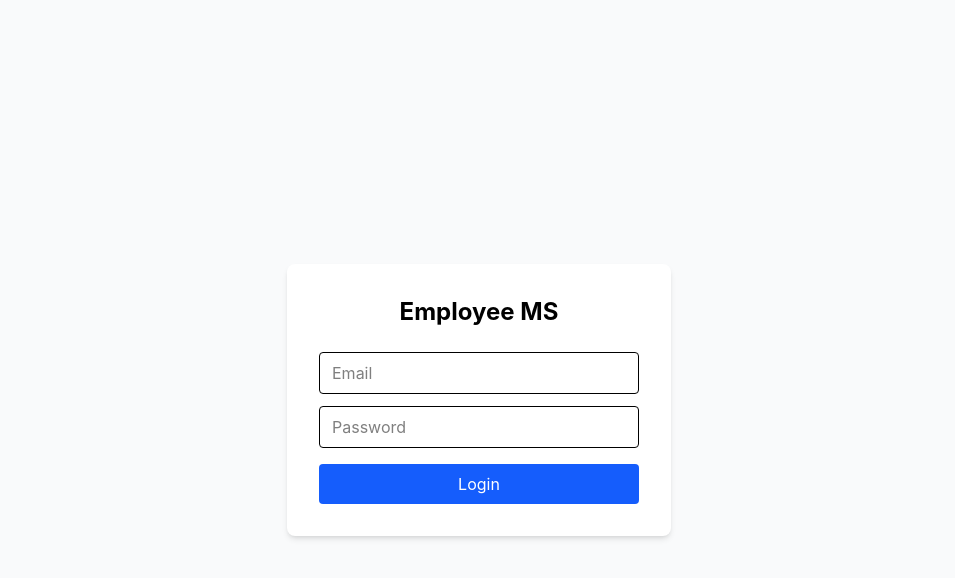
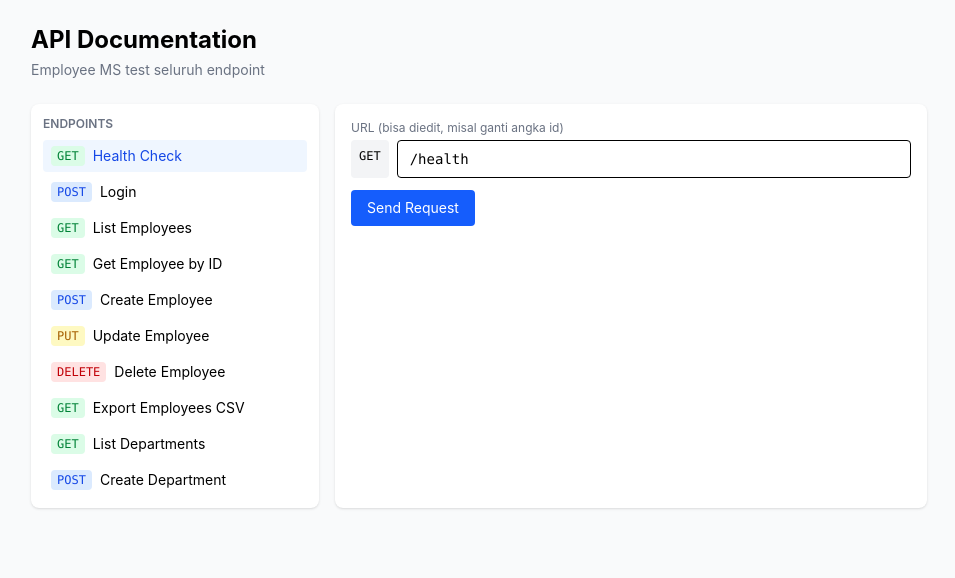
Before and after one commit to CahKangkung/employeeMS, a React (Vite) app in the folder frontend/: page /api-documentation in a window 1280 px wide. Before the commit this address led to /login. Shown: the top 578 px of the page, without its empty margins (161-1116 px from the left). Built offline with nearby package versions, Linux system fonts and the light colour scheme; no server answers.

Commit message:
Menambahkan Halaman API-Documentation Untuk Setiap Endpoint

```diff
--- a/frontend/src/App.tsx
+++ b/frontend/src/App.tsx
@@ -3,6 +3,7 @@ import Login from './pages/login';
 import EmployeeList from './pages/EmployeeList';
 import EmployeeForm from './pages/EmployeeForm';
 import EmployeeDetail from './pages/EmployeeDetail';
+import ApiDocs from './pages/ApiDocs';
 
 function ProtectedRoute({ children }: { children: React.ReactNode }) {
     const token = localStorage.getItem('token');
@@ -22,6 +23,7 @@ function App() {
         <BrowserRouter>
             <Routes>
                 <Route path="/login" element={<Login />} />
+                <Route path="/api-documentation" element={<ApiDocs />} />
                 <Route
                     path="/employees"
                     element={
--- /dev/null
+++ b/frontend/src/pages/ApiDocs.tsx
@@ -0,0 +1,145 @@
+import { useState } from 'react';
+
+interface EndpointDef {
+    name: string;
+    method: 'GET' | 'POST' | 'PUT' | 'DELETE';
+    path: string;
+    auth: boolean;
+    bodyExample?: string;
+}
+
+const API_ORIGIN = (import.meta.env.VITE_API_URL as string).replace('/api', '');
+
+const ENDPOINTS: EndpointDef[] = [
+    { name: 'Health Check', method: 'GET', path: '/health', auth: false },
+    { name: 'Login', method: 'POST', path: '/api/auth/login', auth: false, bodyExample: '{\n  "email": "admin@employeems.com",\n  "password": "admin123"\n}' },
+    { name: 'List Employees', method: 'GET', path: '/api/employees?search=&departmentId=&status=&page=1&limit=10', auth: true },
+    { name: 'Get Employee by ID', method: 'GET', path: '/api/employees/1', auth: true },
+    { name: 'Create Employee', method: 'POST', path: '/api/employees', auth: true, bodyExample: '{\n  "fullName": "",\n  "email": "",\n  "departmentId": 1\n}' },
+    { name: 'Update Employee', method: 'PUT', path: '/api/employees/1', auth: true, bodyExample: '{\n  "status": "inactive"\n}' },
+    { name: 'Delete Employee', method: 'DELETE', path: '/api/employees/1', auth: true },
+    { name: 'Export Employees CSV', method: 'GET', path: '/api/employees/export/csv', auth: true },
+    { name: 'List Departments', method: 'GET', path: '/api/departments', auth: true },
+    { name: 'Create Department', method: 'POST', path: '/api/departments', auth: true, bodyExample: '{\n  "name": ""\n}' },
+];
+
+function ApiDocs() {
+    const [selected, setSelected] = useState(0);
+    const [path, setPath] = useState(ENDPOINTS[0].path);
+    const [token, setToken] = useState(localStorage.getItem('token') || '');
+    const [body, setBody] = useState(ENDPOINTS[0].bodyExample || '');
+    const [status, setStatus] = useState<number | null>(null);
+    const [response, setResponse] = useState('');
+    const [sending, setSending] = useState(false);
+
+    const endpoint = ENDPOINTS[selected];
+
+    const handleSelect = (i: number) => {
+        setSelected(i);
+        setPath(ENDPOINTS[i].path);
+        setBody(ENDPOINTS[i].bodyExample || '');
+        setStatus(null);
+        setResponse('');
+    };
+
+    const handleSend = async () => {
+        setSending(true);
+        setStatus(null);
+        setResponse('');
+        try {
+            const options: RequestInit = {
+                method: endpoint.method,
+                headers: {
+                    'Content-Type': 'application/json',
+                    ...(endpoint.auth && token ? { Authorization: `Bearer ${token}` } : {}),
+                },
+            };
+            if (endpoint.method !== 'GET' && endpoint.method !== 'DELETE' && body) {
+                options.body = body;
+            }
+            const res = await fetch(`${API_ORIGIN}${path}`, options);
+            setStatus(res.status);
+            const contentType = res.headers.get('content-type') || '';
+            if (contentType.includes('application/json')) {
+                setResponse(JSON.stringify(await res.json(), null, 2));
+            } else {
+                setResponse(await res.text());
+            }
+        } catch (err) {
+            setResponse(err instanceof Error ? err.message : 'Request gagal');
+        } finally {
+            setSending(false);
+        }
+    };
+
+    return (
+        <div className="min-h-screen bg-gray-50 p-4 md:p-6">
+            <div className="max-w-4xl mx-auto">
+                <h1 className="text-2xl font-bold mb-1">API Documentation</h1>
+                <p className="text-sm text-gray-500 mb-6">Employee MS test seluruh endpoint</p>
+
+                <div className="grid md:grid-cols-3 gap-4">
+                    <div className="md:col-span-1 bg-white rounded-lg shadow p-3">
+                        <p className="text-xs font-semibold text-gray-500 mb-2">ENDPOINTS</p>
+                        <ul className="space-y-1">
+                            {ENDPOINTS.map((ep, i) => (
+                                <li key={ep.name}>
+                                    <button
+                                    onClick={() => handleSelect(i)}
+                                    className={`w-full text-left px-2 py-1.5 rounded text-sm flex gap-2 items-center ${selected === i ? 'bg-blue-50 text-blue-700' : 'hover:bg-gray-50'}`}
+                                    >
+                                        <span className={`text-xs font-mono px-1.5 py-0.5 rounded ${
+                                            ep.method === 'GET' ? 'bg-green-100 text-green-700' :
+                                            ep.method === 'POST' ? 'bg-blue-100 text-blue-700' :
+                                            ep.method === 'PUT' ? 'bg-yellow-100 text-yellow-700' : 'bg-red-100 text-red-700'
+                                        }`}>{ep.method}</span>
+                                        {ep.name}
+                                    </button>
+                                </li>
+                            ))}
+                        </ul>
+                    </div>
+
+                    <div className="md:col-span-2 bg-white rounded-lg shadow p-4 space-y-3">
+                        <div>
+                            <label className="block text-xs text-gray-500 mb-1">URL (bisa diedit, misal ganti angka id)</label>
+                            <div className="flex gap-2">
+                                <span className="px-2 py-2 bg-gray-100 rounded text-xs font-mono">{endpoint.method}</span>
+                                <input value={path} onChange={(e) => setPath(e.target.value)} className="flex-1 border rounded px-3 py-2 text-sm font-mono" />
+                            </div>
+                        </div>
+
+                        {endpoint.auth && (
+                            <div>
+                                <label className="block text-xs text-gray-500 mb-1">Authorization Token (Bearer)</label>
+                                <input value={token} onChange={(e) => setToken(e.target.value)} placeholder="Paste JWT token" className="w-full border rounded px-3 py-2 text-sm font-mono" />
+                            </div>
+                        )}
+
+                        {endpoint.method !== 'GET' && endpoint.method !== 'DELETE' && (
+                            <div>
+                                <label className="block text-xs text-gray-500 mb-1">Request Body (JSON)</label>
+                                <textarea value={body} onChange={(e) => setBody(e.target.value)} rows={5} className="w-full border rounded px-3 py-2 text-sm font-mono" />
+                            </div>
+                        )}
+
+                        <button onClick={handleSend} disabled={sending} className="bg-blue-600 text-white px-4 py-2 rounded text-sm hover:bg-blue-700 disabled:opacity-50">
+                            {sending ? 'Mengirim...' : 'Send Request'}
+                        </button>
+
+                        {status !== null && (
+                            <div>
+                                <p className="text-xs text-gray-500 mb-1">
+                                    Status: <span className={status < 300 ? 'text-green-600 font-semibold' : 'text-red-600 font-semibold'}>{status}</span>
+                                </p>
+                                <pre className="bg-gray-900 text-gray-100 text-xs p-3 rounded overflow-x-auto max-h-64">{response}</pre>
+                            </div>
+                        )}
+                    </div>
+                </div>
+            </div>
+        </div>
+    );
+}
+
+export default ApiDocs;
--- a/frontend/src/pages/EmployeeList.tsx
+++ b/frontend/src/pages/EmployeeList.tsx
@@ -61,6 +61,7 @@ function EmployeeList() {
         <div className="min-h-screen bg-gray-50 p-4 md:p-6">
             <div className="flex justify-between items-center mb-6">
                 <h1 className="text-2xl font-bold">Employee MS</h1>
+                <Link to="/api-documentation" className="text-sm text-gray-600 hover:underline">API Docs</Link>
                 <button onClick={handleLogout} className="text-sm text-red-600 hover:underline">
                     Logout
                 </button>
```
